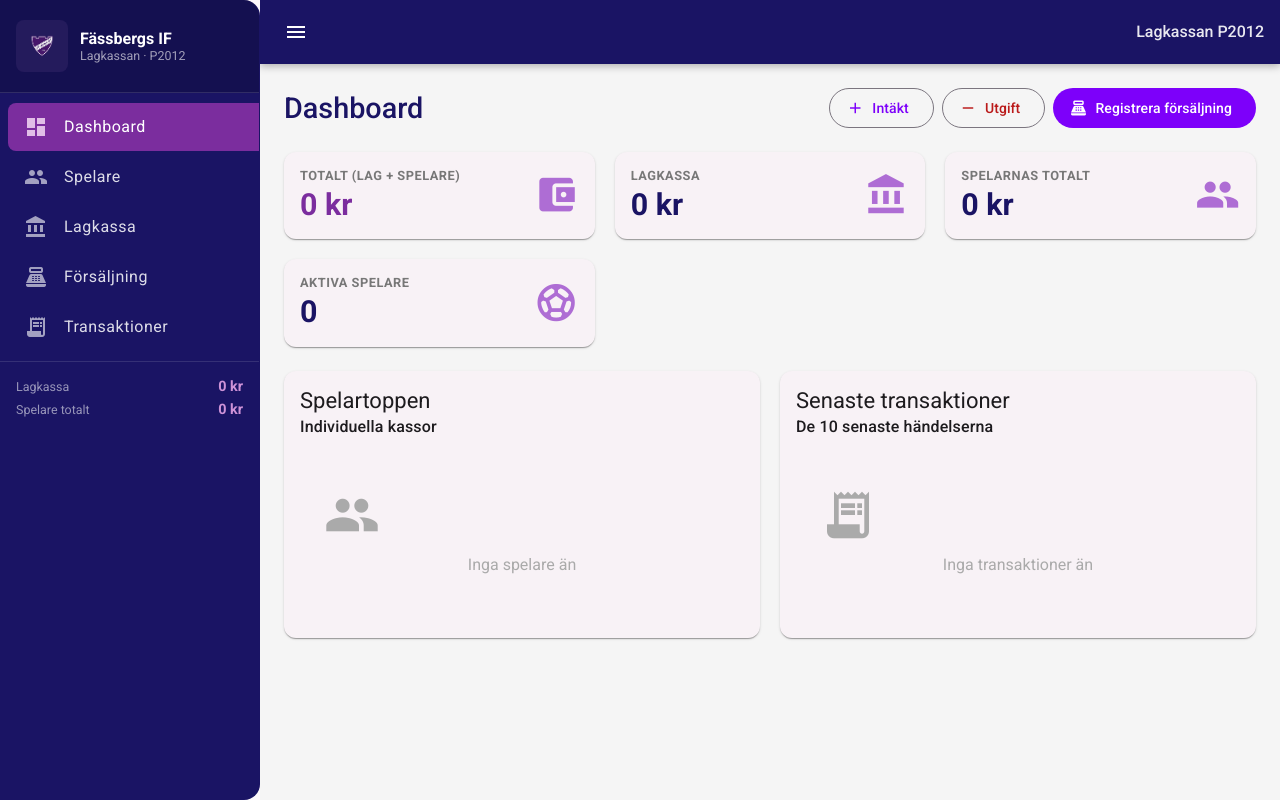
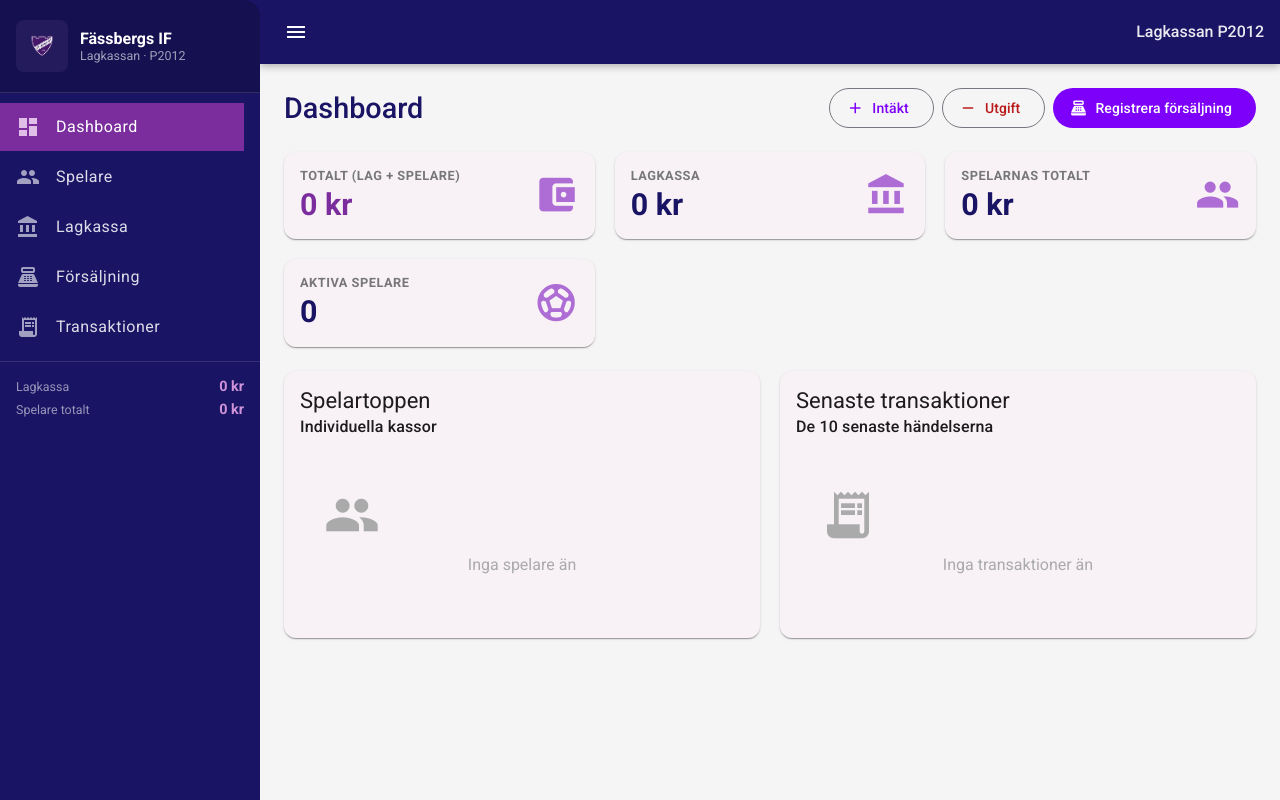
Before and after one commit to arash-sahami/lagkassa, an Angular app: page /dashboard in a window 1280 px wide. Built offline with nearby package versions, Linux system fonts and the light colour scheme.

Commit message:
Fixed styling

```diff
--- a/src/app/app.component.scss
+++ b/src/app/app.component.scss
@@ -6,6 +6,7 @@
   color: white;
   display: flex;
   flex-direction: column;
+  overflow-x: hidden;
 
   .sidenav-header {
     display: flex;
@@ -67,9 +68,11 @@
 
     a[mat-list-item] {
       color: rgba(255,255,255,0.85) !important;
-      border-radius: 8px;
-      margin: 2px 8px;
+      border-radius: 0;
+      margin: 2px 0;
       height: 48px;
+      width: calc(100% - 16px);
+      box-sizing: border-box;
 
       mat-icon { color: rgba(255,255,255,0.6) !important; }
 
--- a/src/styles.scss
+++ b/src/styles.scss
@@ -38,6 +38,28 @@ html {
 }
 
 *, *::before, *::after { box-sizing: border-box; }
+
+// Ta bort alla gap/shadow/border runt sidenaven
+mat-sidenav-container,
+.mat-drawer-container {
+  --mat-sidenav-container-divider-color: transparent;
+  background-color: var(--fif-navy) !important;
+}
+
+mat-sidenav,
+.mat-drawer {
+  box-shadow: none !important;
+  border-right: none !important;
+}
+
+.mat-drawer-inner-container {
+  overflow-x: hidden;
+}
+
+mat-sidenav-content,
+.mat-drawer-content {
+  background-color: #f5f5f5;
+}
 
 body {
   margin: 0;
```
